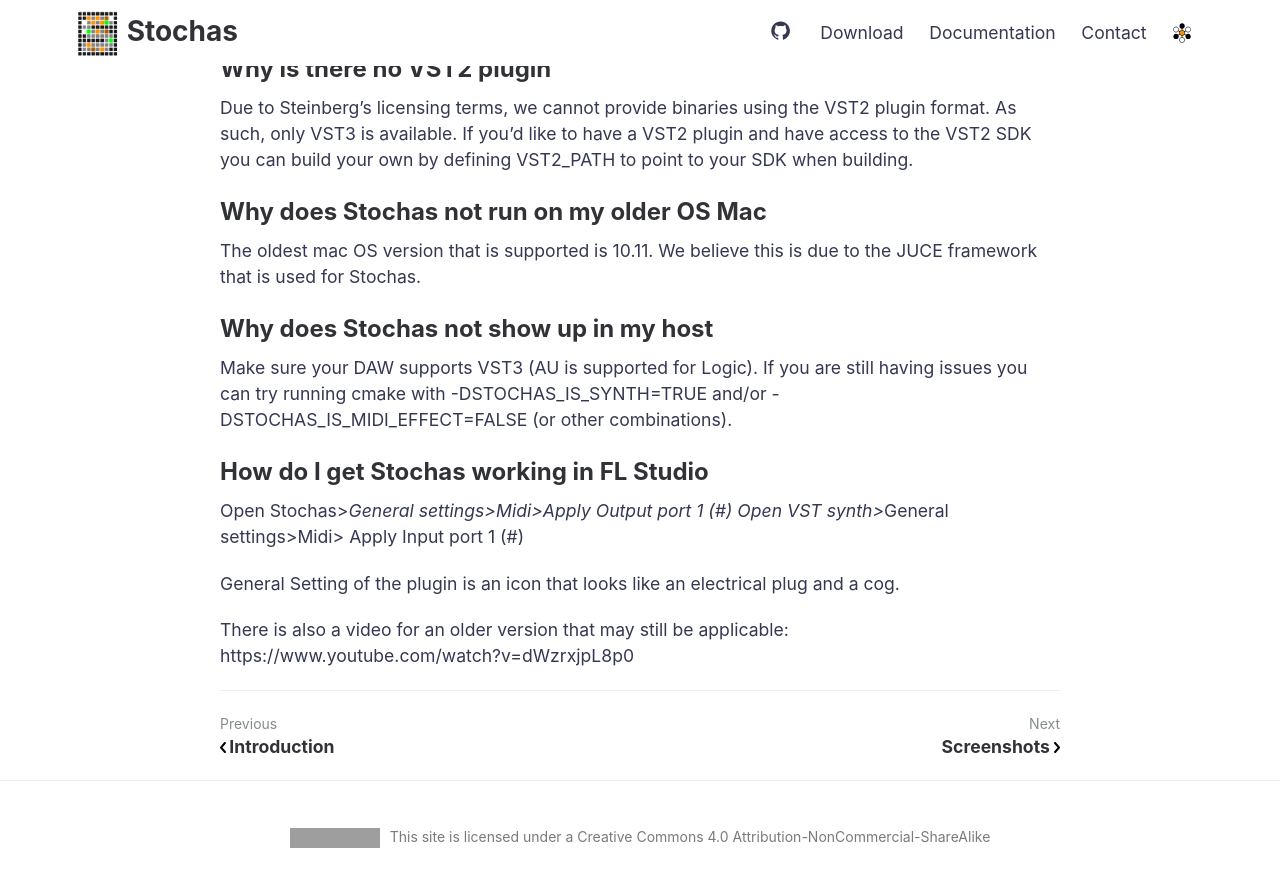
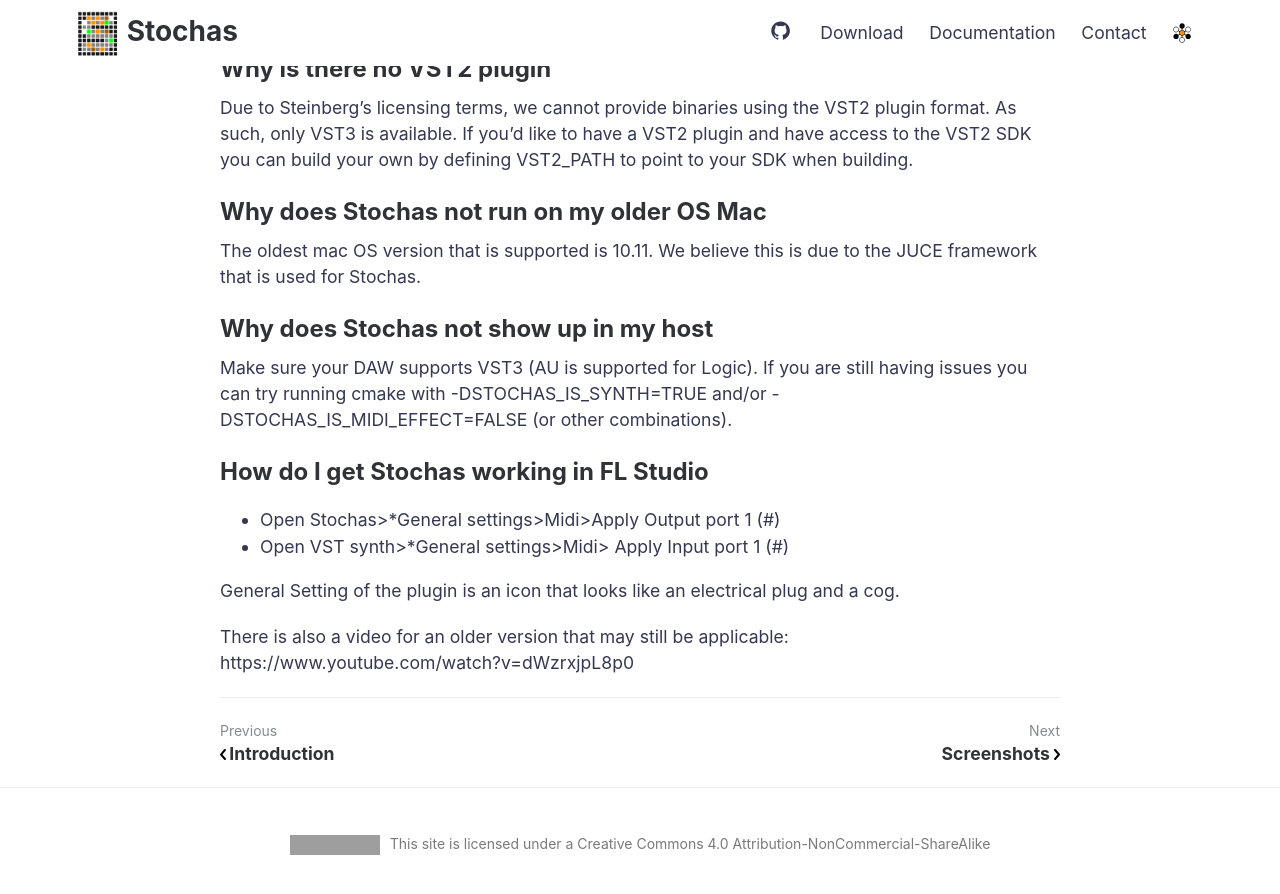
Before and after one commit to surge-synthesizer/stochas.org, a Jekyll site: the page built from _posts/2020-11-01-faq.md, in a window 1280 px wide and 900 px high, scrolled down 671 px. Shown: the top 894 px of the window. Built offline with Jekyll 4.4.1, drawn with Linux system fonts in a browser that asks for light colours; grey boxes are pictures that could not be loaded.

Commit message:
add flstudio faq 2

```diff
--- a/_posts/2020-11-01-faq.md
+++ b/_posts/2020-11-01-faq.md
@@ -17,8 +17,8 @@
 
 ## How do I get Stochas working in FL Studio
 
-Open Stochas>*General settings>Midi>Apply Output port 1 (#)
-Open VST synth>*General settings>Midi> Apply Input port 1 (#)
+- Open Stochas>*General settings>Midi>Apply Output port 1 (#)
+- Open VST synth>*General settings>Midi> Apply Input port 1 (#)
 
 General Setting of the plugin is an icon that looks like an electrical plug and a cog.
 
```
